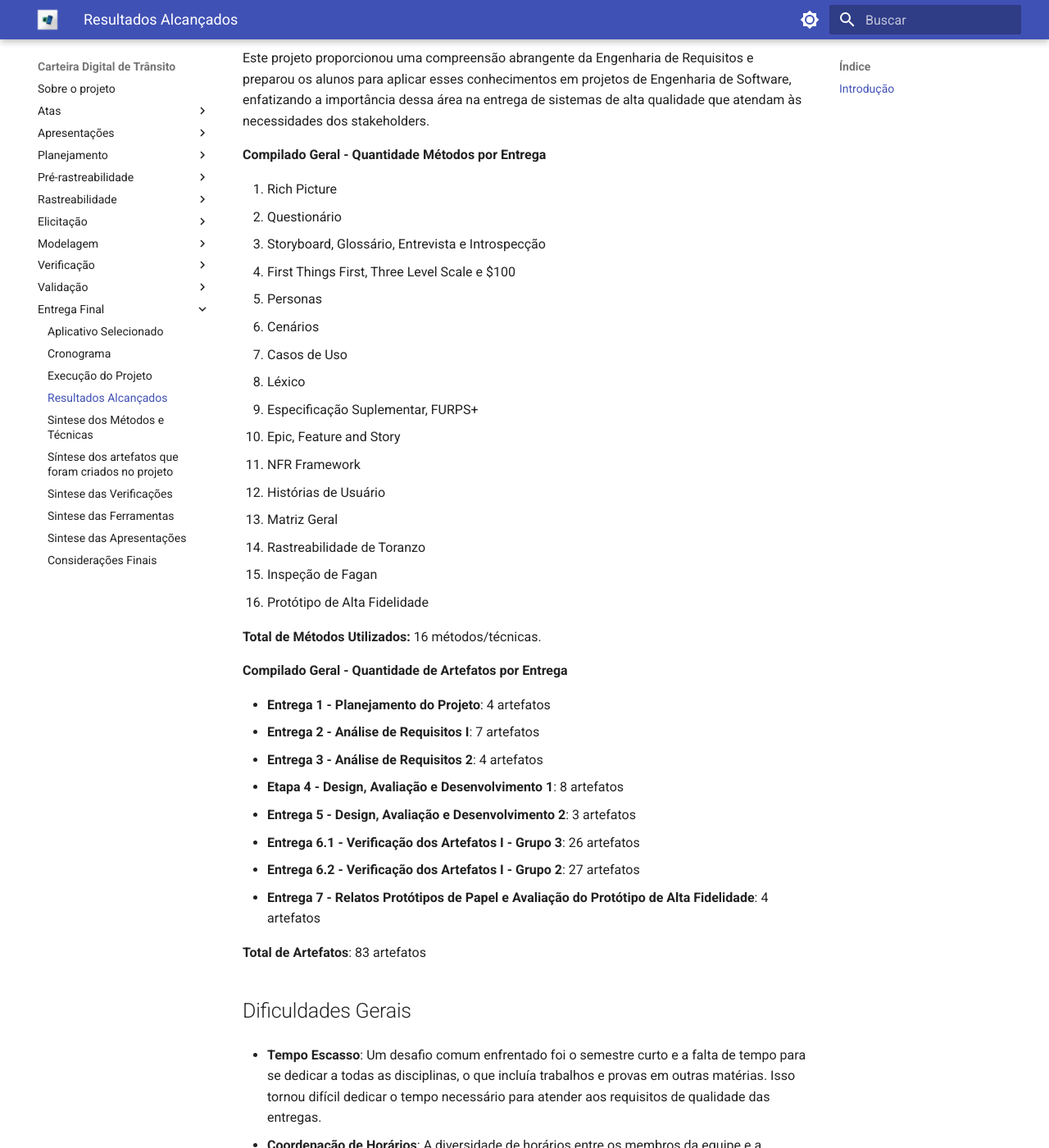
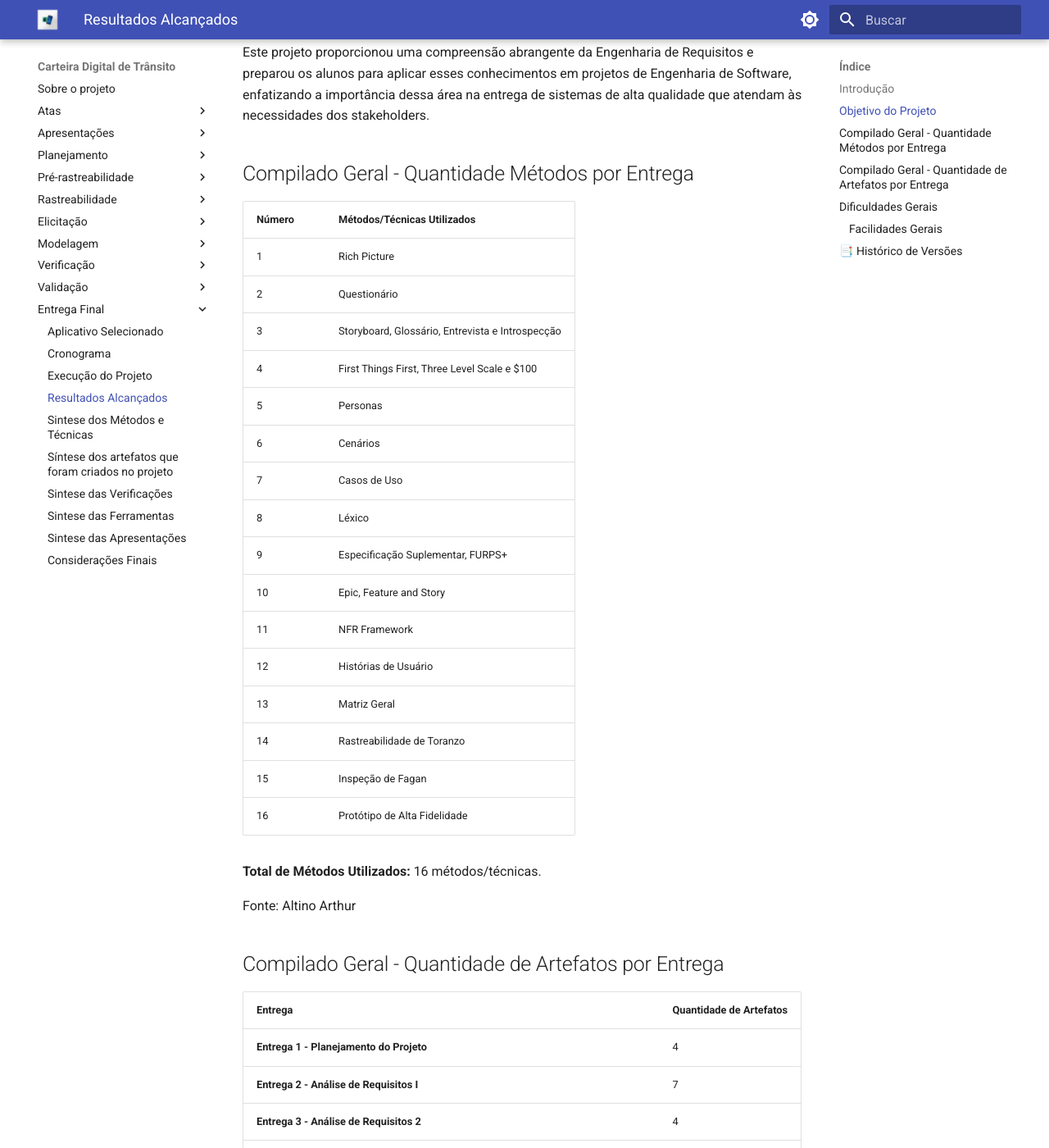
Before and after one commit to Requisitos-de-Software/2023.2-Carteira_Digital_de_Transito, an MkDocs documentation site: the page built from docs/entrega-final/resultados-alcan.md, in a window 1280 px wide and 1400 px high, scrolled down 1022 px. Shown: the whole window at 82% size. Built offline with MkDocs 1.6.1 and Material for MkDocs 9.7.7, drawn with Linux system fonts in a browser that asks for light colours.

Commit message:
Update resultados-alcan.md

```diff
--- a/docs/entrega-final/resultados-alcan.md
+++ b/docs/entrega-final/resultados-alcan.md
@@ -4,7 +4,7 @@
 
 Neste projeto realizado na disciplina de Requisitos de Software, percorremos várias etapas, desde o planejamento até a pós-rastreabilidade. Ao longo desse processo, enfrentamos desafios, tivemos momentos de facilidade e dificuldades. Esta seção do artefato final tem como objetivo relatar as metas alcançadas, os resultados obtidos e as experiências vivenciadas pelo Grupo 2.
 
-# Objetivo do Projeto
+## Objetivo do Projeto
 
 O objetivo deste projeto é aplicar os conceitos básicos da Engenharia de Requisitos, explorando os atributos e critérios de qualidade associados. Além disso, visa abordar o processo de requisitos baseados em frameworks de Engenharia de Requisitos adaptativos e tradicionais, incluindo atividades como análise de domínio e identificação do problema, aspectos humanos e sociais da Engenharia de Requisitos, elicitação, modelagem, análise, documentação, gerenciamento, verificação e validação de requisitos.
 
@@ -26,37 +26,43 @@ O objetivo deste projeto é aplicar os conceitos básicos da Engenharia de Requi
 
 Este projeto proporcionou uma compreensão abrangente da Engenharia de Requisitos e preparou os alunos para aplicar esses conhecimentos em projetos de Engenharia de Software, enfatizando a importância dessa área na entrega de sistemas de alta qualidade que atendam às necessidades dos stakeholders.
 
-**Compilado Geral - Quantidade Métodos por Entrega**
+## Compilado Geral - Quantidade Métodos por Entrega
 
-1. Rich Picture
-2. Questionário
-3. Storyboard, Glossário, Entrevista e Introspecção
-4. First Things First, Three Level Scale e $100
-5. Personas
-6. Cenários
-7. Casos de Uso
-8. Léxico
-9. Especificação Suplementar, FURPS+
-10. Epic, Feature and Story
-11. NFR Framework
-12. Histórias de Usuário
-13. Matriz Geral
-14. Rastreabilidade de Toranzo
-15. Inspeção de Fagan
-16. Protótipo de Alta Fidelidade
+| Número | Métodos/Técnicas Utilizados |
+|--------|-----------------------------|
+| 1      | Rich Picture                |
+| 2      | Questionário                |
+| 3      | Storyboard, Glossário, Entrevista e Introspecção |
+| 4      | First Things First, Three Level Scale e $100 |
+| 5      | Personas                    |
+| 6      | Cenários                    |
+| 7      | Casos de Uso                |
+| 8      | Léxico                      |
+| 9      | Especificação Suplementar, FURPS+ |
+| 10     | Epic, Feature and Story     |
+| 11     | NFR Framework               |
+| 12     | Histórias de Usuário        |
+| 13     | Matriz Geral                |
+| 14     | Rastreabilidade de Toranzo  |
+| 15     | Inspeção de Fagan           |
+| 16     | Protótipo de Alta Fidelidade |
 
 **Total de Métodos Utilizados:** 16 métodos/técnicas.
 
-**Compilado Geral - Quantidade de Artefatos por Entrega**
+Fonte: Altino Arthur
 
-- **Entrega 1 - Planejamento do Projeto**: 4 artefatos
-- **Entrega 2 - Análise de Requisitos I**: 7 artefatos
-- **Entrega 3 - Análise de Requisitos 2**: 4 artefatos
-- **Etapa 4 - Design, Avaliação e Desenvolvimento 1**: 8 artefatos
-- **Entrega 5 - Design, Avaliação e Desenvolvimento 2**: 3 artefatos
-- **Entrega 6.1 - Verificação dos Artefatos I - Grupo 3**: 26 artefatos
-- **Entrega 6.2 - Verificação dos Artefatos I - Grupo 2**: 27 artefatos
-- **Entrega 7 - Relatos Protótipos de Papel e Avaliação do Protótipo de Alta Fidelidade**: 4 artefatos
+## Compilado Geral - Quantidade de Artefatos por Entrega
+
+| Entrega                                           | Quantidade de Artefatos |
+|---------------------------------------------------|--------------------------|
+| **Entrega 1 - Planejamento do Projeto**            | 4                        |
+| **Entrega 2 - Análise de Requisitos I**            | 7                        |
+| **Entrega 3 - Análise de Requisitos 2**            | 4                        |
+| **Etapa 4 - Design, Avaliação e Desenvolvimento 1**| 8                        |
+| **Entrega 5 - Design, Avaliação e Desenvolvimento 2**| 3                      |
+| **Entrega 6.1 - Verificação dos Artefatos I - Grupo 3**| 26                    |
+| **Entrega 6.2 - Verificação dos Artefatos I - Grupo 2**| 27                    |
+| **Entrega 7 - Relatos Protótipos de Papel e Avaliação do Protótipo de Alta Fidelidade**| 4 |
 
 **Total de Artefatos**: 83 artefatos
 
```
